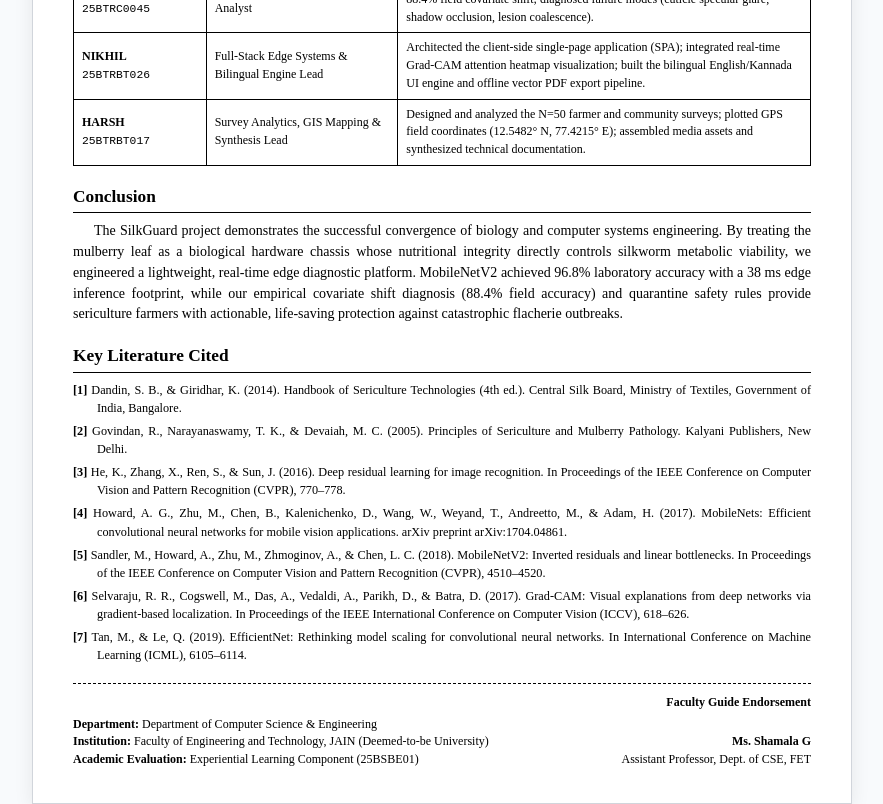
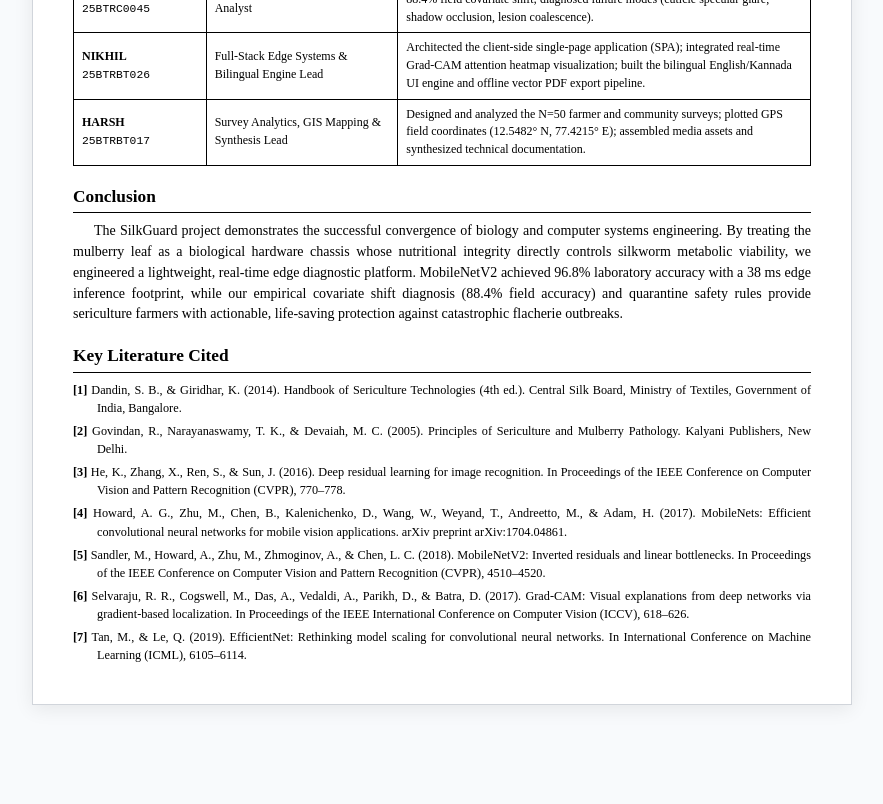
Before and after one commit to SmoothnOperator/SilkGuard, a plain HTML site: page SilkGuard_Combined_Group_Report.html in a window 1280 px wide. Shown: the part 5298-6102 px from the top of the page, without its empty margins (198-1081 px from the left). After the commit the page ends 6053 px from the top, so only its background shows below. Drawn offline with Linux system fonts and the light colour scheme.

Commit message:
Remove faculty guide endorsement block from end of report

```diff
--- a/SilkGuard_Combined_Group_Report.html
+++ b/SilkGuard_Combined_Group_Report.html
@@ -617,21 +617,7 @@
       <div class="citation-item"><strong>[5]</strong> Sandler, M., Howard, A., Zhu, M., Zhmoginov, A., &amp; Chen, L. C. (2018). MobileNetV2: Inverted residuals and linear bottlenecks. In Proceedings of the IEEE Conference on Computer Vision and Pattern Recognition (CVPR), 4510–4520.</div>
       <div class="citation-item"><strong>[6]</strong> Selvaraju, R. R., Cogswell, M., Das, A., Vedaldi, A., Parikh, D., &amp; Batra, D. (2017). Grad-CAM: Visual explanations from deep networks via gradient-based localization. In Proceedings of the IEEE International Conference on Computer Vision (ICCV), 618–626.</div>
       <div class="citation-item"><strong>[7]</strong> Tan, M., &amp; Le, Q. (2019). EfficientNet: Rethinking model scaling for convolutional neural networks. In International Conference on Machine Learning (ICML), 6105–6114.</div>
-    </div>
-
-    <!-- Formal Academic Guide Sign-off -->
-    <div style="margin-top: 18px; padding-top: 10px; border-top: 1px dashed #000000; display: flex; justify-content: space-between; align-items: flex-end; font-size: 9pt;">
-      <div>
-        <strong>Department:</strong> Department of Computer Science &amp; Engineering<br>
-        <strong>Institution:</strong> Faculty of Engineering and Technology, JAIN (Deemed-to-be University)<br>
-        <strong>Academic Evaluation:</strong> Experiential Learning Component (25BSBE01)
-      </div>
-      <div style="text-align: right;">
-        <div style="font-weight: bold; margin-bottom: 22px;">Faculty Guide Endorsement</div>
-        <div><strong>Ms. Shamala G</strong><br>Assistant Professor, Dept. of CSE, FET</div>
-      </div>
-    </div>
-  </div>
+    </div></div>
 
 
 </body>
```
Also changed, not shown: SilkGuard_Experiential_Learning_Report.html (+1 -15 lines).
